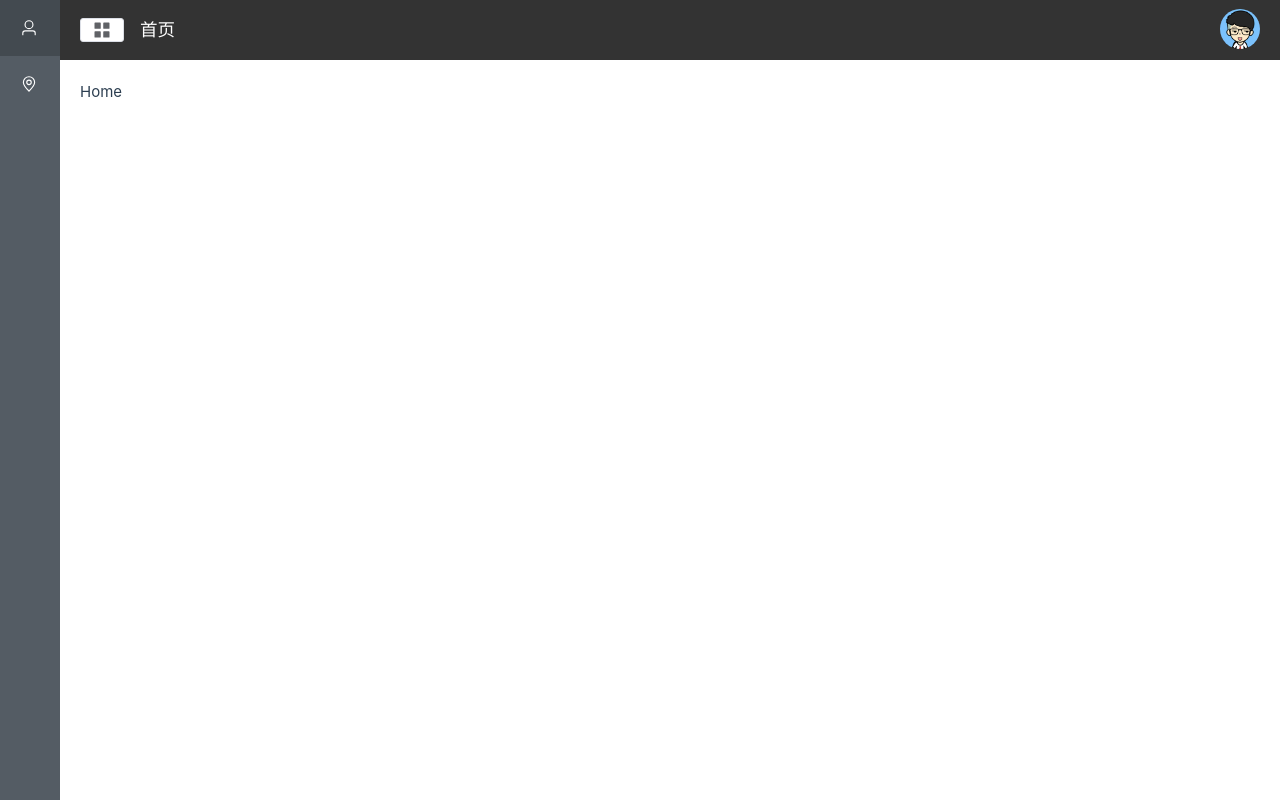
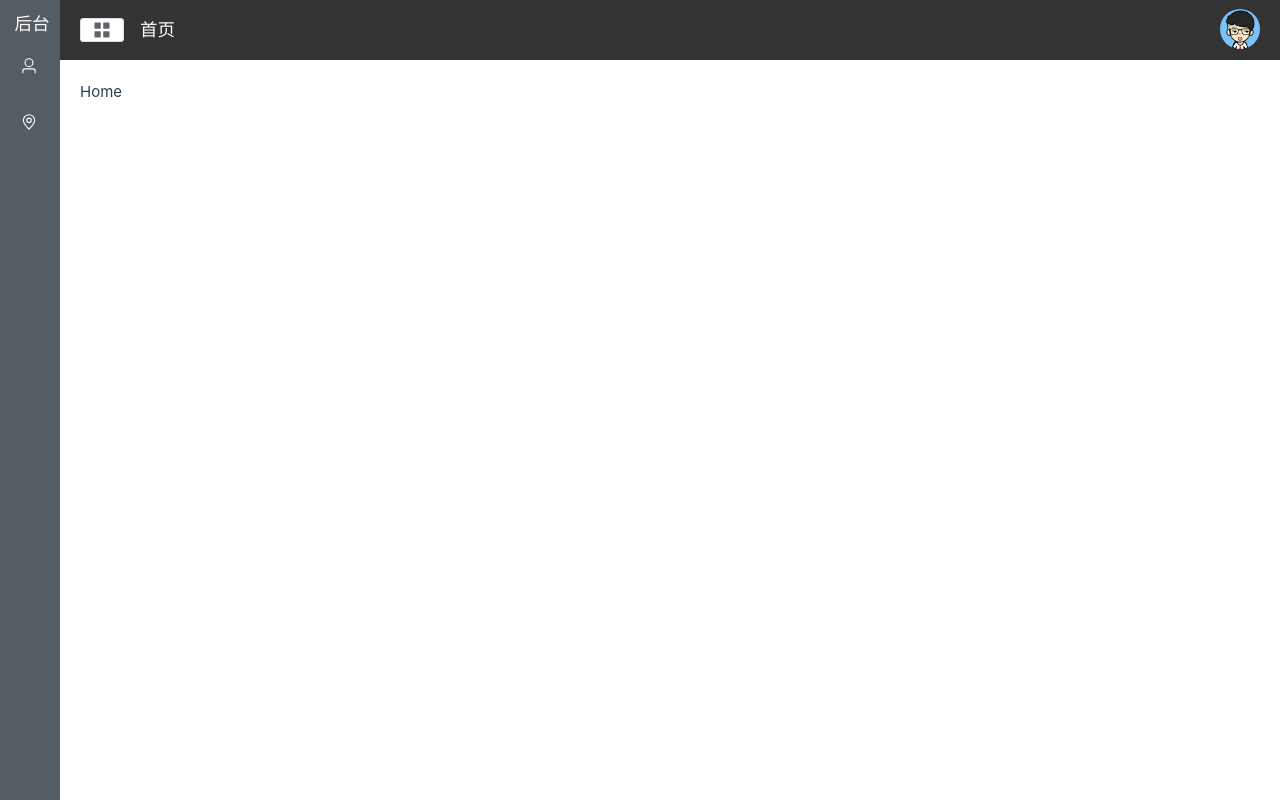
Before and after one commit to yexia553/vue_study, a Vue app in the folder vue3-manage/: page /#/ in a window 1280 px wide. Built offline with nearby package versions, Linux system fonts and the light colour scheme.

Commit message:
为侧边栏添加路由跳转

```diff
--- a/vue3-manage/src/components/CommonAside.vue
+++ b/vue3-manage/src/components/CommonAside.vue
@@ -7,7 +7,8 @@
         :collapse="$store.state.collapse"
         :collapse-transition="false"
         active-text-color="#ffd04b">
-            <el-menu-item :index="item.path+''" v-for="item in noChildern()" :key="item.label">
+            <h3>{{$store.state.collapse ? '后台' : '后台管理'}}</h3>
+            <el-menu-item :index="item.path+''" v-for="item in noChildern()" :key="item.label" @click="handleClick(item)">
                 <!-- 在vue3中动态引用icon图标 -->
                 <component class="icons" :is="item.icon"></component>
                 <!-- <template #title>{{item.label}}</template> -->
@@ -18,8 +19,8 @@
                     <component class="icons" :is="item.icon"></component>
                     <span>{{item.label}}</span>
                 </template>
-                <el-menu-item-group v-for="(subItem, subIndex) in item.children" :index="subItem.path+''" :key="subItem.label">
-                    <el-menu-item :index="subIndex+''">{{subItem.label}}</el-menu-item>
+                <el-menu-item-group v-for="(subItem, subIndex) in item.children" :index="subItem.path+''" :key="subItem.label" >
+                    <el-menu-item :index="subIndex+''" @click="handleClick(subItem)">{{subItem.label}}</el-menu-item>
                 </el-menu-item-group>
             </el-sub-menu>
         </el-menu>
@@ -28,6 +29,7 @@
 
 
 <script>
+import { useRouter } from 'vue-router'
 export default {
     setup() {
         const list = [
@@ -36,7 +38,7 @@ export default {
                 name: 'user',
                 label: '用户管理',
                 icon: 'user',
-                url: '/UserManage/UserManage'
+                url: '/user'
             },
             {
                 label: '其它',
@@ -45,18 +47,18 @@ export default {
                 path: '/other',
                 children: [
                     {
-                        path: '/pageOne',
-                        name: 'pageOne',
+                        path: '/other/page1',
+                        name: 'page1',
                         label: '页面1',
                         icon: 'setting',
-                        url: '/Other/PageOne'
+                        url: '/other/page1'
                     },
                     {
-                        path: '/pageTwo',
-                        name: 'pageTwo',
+                        path: '/other/page2',
+                        name: 'page2',
                         label: '页面2',
                         icon: 'setting',
-                        url: '/Other/PageTwo'
+                        url: '/other/page2'
                     },
                 ]
             },
@@ -66,10 +68,17 @@ export default {
         };
         const hasChildern = () => {
             return list.filter((item) => item.children)
-        }
+        };
+        const router = useRouter()
+        const handleClick = (item) => {
+            router.push({
+                name: item.name
+            })
+        };
         return {
             noChildern,
-            hasChildern
+            hasChildern,
+            handleClick,
         }
     }
 }
@@ -83,5 +92,10 @@ export default {
 }
 .el-menu{
     border-right: none;
+    h3{
+        color: #fff;
+        text-align: center;
+        margin-top: 10px;
+    }
 }
 </style>
--- a/vue3-manage/src/router/index.js
+++ b/vue3-manage/src/router/index.js
@@ -11,6 +11,21 @@ const routes = [
                 name: 'home',
                 component: () => import('../views/home/Home.vue'),
             },
+            {
+                path: '/user',
+                name: 'user',
+                component: () => import('../views/user/User.vue'),
+            },
+            {
+                path: '/other/page1',
+                name: 'page1',
+                component: () => import('../views/other/Page1.vue'),
+            },
+            {
+                path: '/other/page2',
+                name: 'page2',
+                component: () => import('../views/other/Page2.vue'),
+            },
         ]
     },
 ]
--- /dev/null
+++ b/vue3-manage/src/views/other/Page1.vue
@@ -0,0 +1,5 @@
+<template>
+    <div>
+        Page1
+    </div>
+</template>
--- /dev/null
+++ b/vue3-manage/src/views/other/Page2.vue
@@ -0,0 +1,5 @@
+<template>
+    <div>
+        Page2
+    </div>
+</template>
--- /dev/null
+++ b/vue3-manage/src/views/user/User.vue
@@ -0,0 +1,5 @@
+<template>
+    <div>
+        User
+    </div>
+</template>
```
